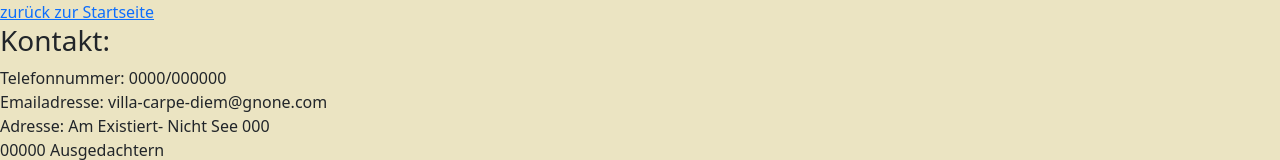
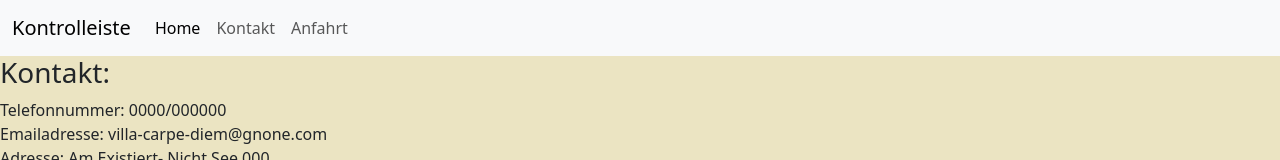
Before and after one commit to JOBO1205/Ferienwohnung-Bootstrap, a website: page kontakt.html in a window 1280 px wide. Shown: the top 160 px of the page. Drawn offline with nearby package versions, Linux system fonts and the light colour scheme.

Commit message:
add navbar

```diff
--- a/kontakt.html
+++ b/kontakt.html
@@ -5,14 +5,30 @@
     <meta charset="UTF-8">
     <meta name="viewport" content="width=device-width, initial-scale=1.0">
     <link rel="stylesheet" type="text/css" href="styles.css">
-    <a href="index.html">zurück zur Startseite</a>
     <title>Document</title>
     <title>Bootstrap demo</title>
-    <link href="https://cdn.jsdelivr.net/npm/bootstrap@5.3.3/dist/css/bootstrap.min.css" rel="stylesheet" integrity="sha384-QWTKZyjpPEjISv5WaRU9OFeRpok6YctnYmDr5pNlyT2bRjXh0JMhjY6hW+ALEwIH" crossorigin="anonymous">
+    <link href="https://cdn.jsdelivr.net/npm/bootstrap@5.3.3/dist/css/bootstrap.min.css" rel="stylesheet"
+        integrity="sha384-QWTKZyjpPEjISv5WaRU9OFeRpok6YctnYmDr5pNlyT2bRjXh0JMhjY6hW+ALEwIH" crossorigin="anonymous">
 
 </head>
 
 <body>
+    <nav class="navbar navbar-expand-lg bg-body-tertiary">
+        <div class="container-fluid">
+            <a class="navbar-brand" href="#">Kontrolleiste</a>
+            <button class="navbar-toggler" type="button" data-bs-toggle="collapse" data-bs-target="#navbarNavAltMarkup"
+                aria-controls="navbarNavAltMarkup" aria-expanded="false" aria-label="Toggle navigation">
+                <span class="navbar-toggler-icon"></span>
+            </button>
+            <div class="collapse navbar-collapse" id="navbarNavAltMarkup">
+                <div class="navbar-nav">
+                    <a class="nav-link active" aria-current="page" href="home.html">Home</a>
+                    <a class="nav-link" href="kontakt.html">Kontakt</a>
+                    <a class="nav-link" href="anfahrt.html">Anfahrt</a>
+                </div>
+            </div>
+        </div>
+    </nav>
 
     <h3>Kontakt:</h3>
     <div class="absolute">
@@ -56,7 +72,9 @@
         <input type="checkbox" /><br /><br />
         <input type="submit" value="Bestätigung">
     </form>
-    <script src="https://cdn.jsdelivr.net/npm/bootstrap@5.3.3/dist/js/bootstrap.bundle.min.js" integrity="sha384-YvpcrYf0tY3lHB60NNkmXc5s9fDVZLESaAA55NDzOxhy9GkcIdslK1eN7N6jIeHz" crossorigin="anonymous"></script>
+    <script src="https://cdn.jsdelivr.net/npm/bootstrap@5.3.3/dist/js/bootstrap.bundle.min.js"
+        integrity="sha384-YvpcrYf0tY3lHB60NNkmXc5s9fDVZLESaAA55NDzOxhy9GkcIdslK1eN7N6jIeHz"
+        crossorigin="anonymous"></script>
 </body>
 
 </html>
```
Also changed, not shown: index.html (+0 -1 lines).
